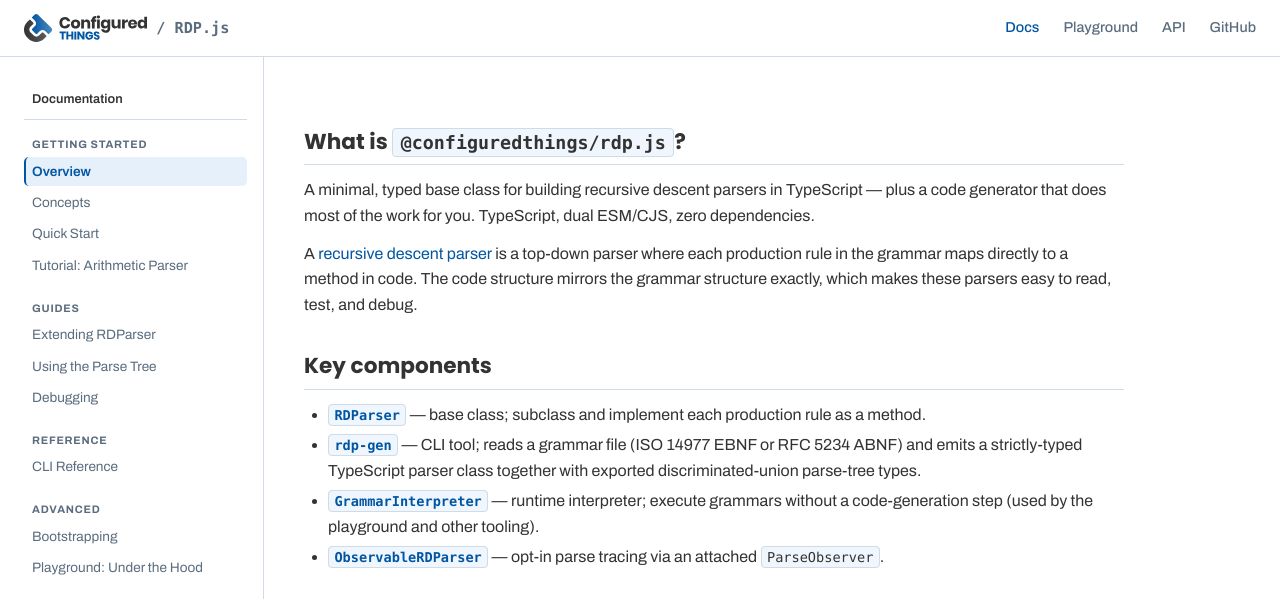
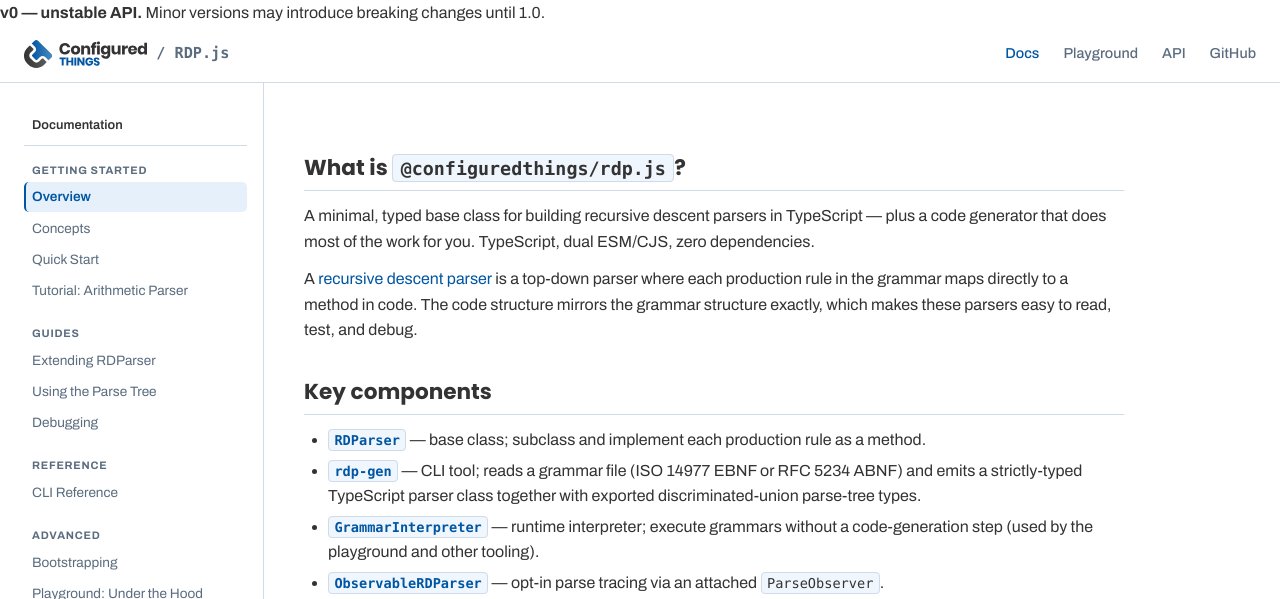
Before and after one commit to ConfiguredThings/RDP.js, a Gatsby site in the folder docs-site/: page /docs/overview/ in a window 1280 px wide. Shown: the top 599 px of the page. Built offline with nearby package versions, Linux system fonts and the light colour scheme; Gatsby itself is replaced by a stand-in of ours; some packages are replaced by stand-ins of ours.

Commit message:
adding stability notices

```diff
--- a/docs-site/src/components/SiteHeader.tsx
+++ b/docs-site/src/components/SiteHeader.tsx
@@ -6,6 +6,10 @@
   const close = useCallback(() => setNavOpen(false), [])
 
   return (
+    <>
+      <div className="unstable-banner">
+        <strong>v0 — unstable API.</strong> Minor versions may introduce breaking changes until 1.0.
+      </div>
       <header className="site-header">
         <div className="site-header-inner">
           <div className="site-logo">
@@ -65,5 +69,6 @@
           </nav>
         </div>
       </header>
+    </>
   )
 }
```
Also changed, not shown: README.md. Lines whose indentation alone changed are shown as unchanged.
